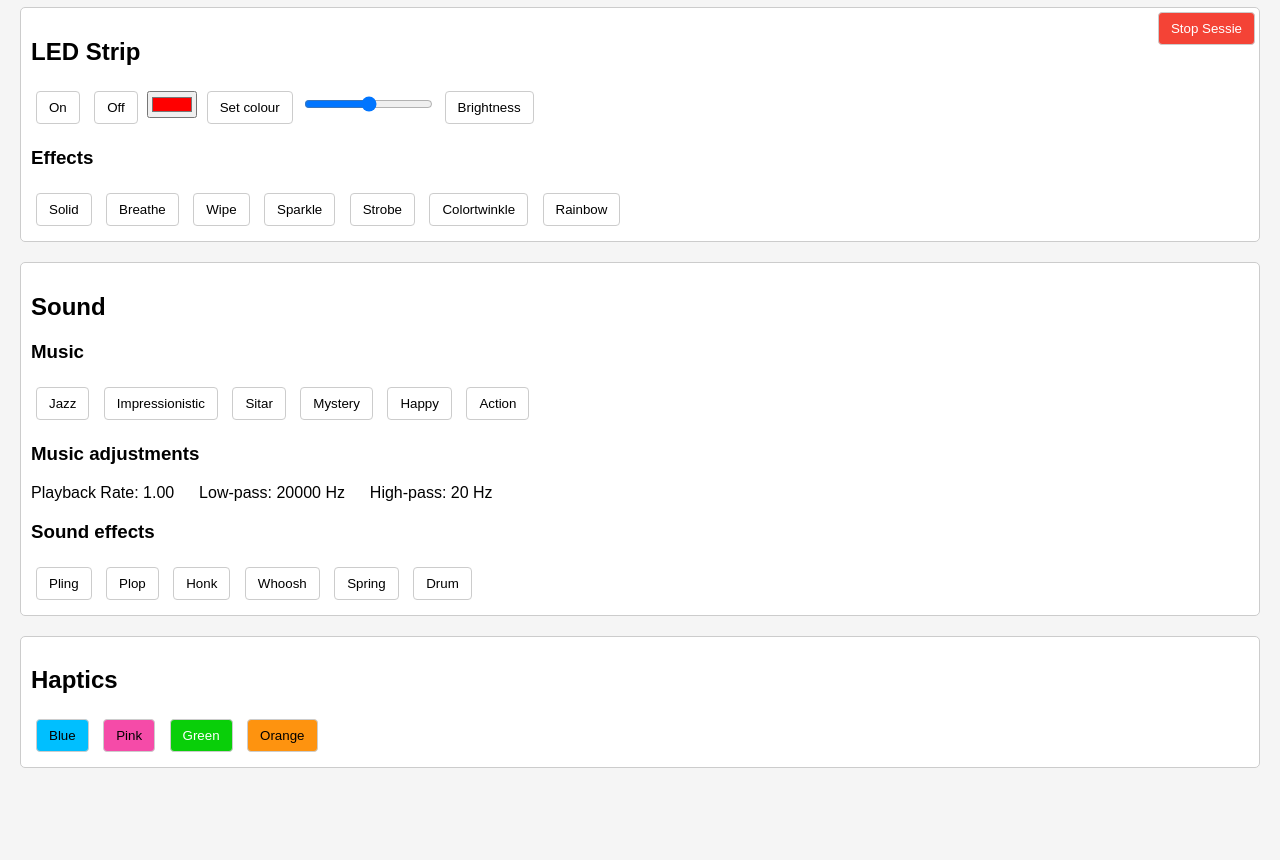
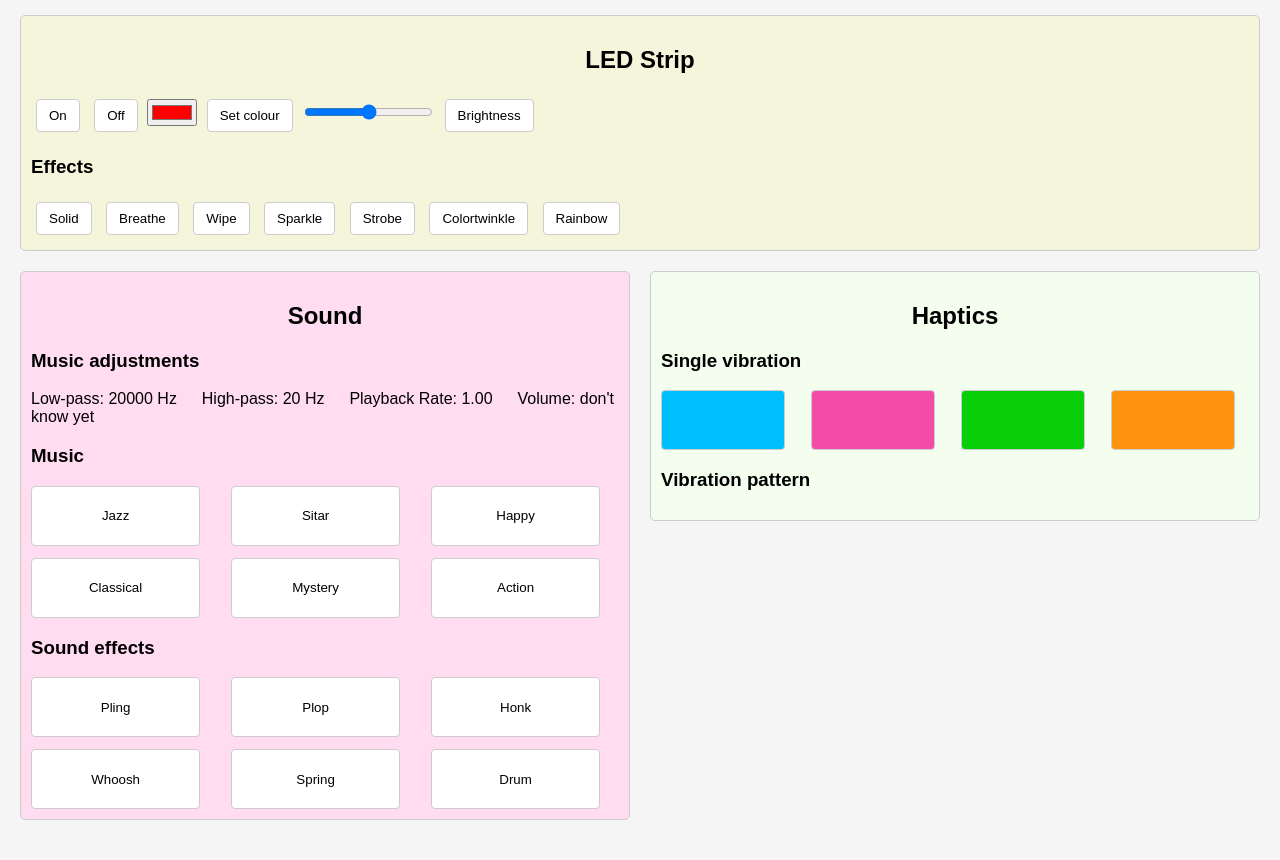
Before and after one commit to rachel323/participatory-design-toolkit, a website: page sensory-dashboard/public/dashboard.html in a window 1280 px wide. Shown: the part 73-933 px from the top of the page. Before the commit the page ends 861 px from the top, so only its background shows below. Drawn offline with Linux system fonts and the light colour scheme; no server answers.

Commit message:
New dashboard layout

```diff
--- a/sensory-dashboard/public/dashboard.html
+++ b/sensory-dashboard/public/dashboard.html
@@ -3,16 +3,21 @@
 <head>
     <title>Wizard Control Dashboard</title>
     <link rel="stylesheet" href="/styles.css">
+    <form action="/stop-session" method="POST" style="text-align: right;">
+        <button type="submit" class="stop-button">Stop Session</button>
+    </form>
 </head>
 <body>
     <h1>Wizard Control Dashboard</h1>
-    <form action="/stop-session" method="POST" style="text-align: right;">
-        <button type="submit" class="stop-button">Stop Sessie</button>
-    </form>
+
+</head>
+<body>
+
+
 
     <div id="dashboardSections">
         <!-- WLED Controls -->
-        <div class="section" id="ledStripSection">
+        <div class="section" id="ledStripSection" style="background-color: beige;">
             <h2>LED Strip</h2>
             <button onclick="sendWLEDCommand('on', 'LED AAN')">On</button>
             <button onclick="sendWLEDCommand('off', 'LED UIT')">Off</button>
@@ -35,30 +40,38 @@
             </div>
         </div>
 
+        <div class="side-by-side-panels">
             <!-- Sound Controls -->
-        <div class="section" id="soundSection">
+            <div class="section" id="soundSection" style="background-color: rgb(255, 220, 240);">
                 <h2>Sound</h2>
                 <!-- make sure the correct soundfiles are in the 'sounds' folder in the project
                 also check this at the KEYMAP section below for sounds triggered by keys-->
+
                 <div class="subsection">
-                <h3>Music</h3>
-                <button data-file="/sounds/bg_jazz.mp3" onclick="playMusic('/sounds/bg_jazz.mp3', this)">Jazz</button>
-                <button data-file="/sounds/bg_classical.wav" onclick="playMusic('/sounds/bg_classical.wav', this)">Impressionistic</button>
-                <button data-file="/sounds/bg_sitar.mp3" onclick="playMusic('/sounds/bg_sitar.mp3', this)">Sitar</button>
-                <button data-file="/sounds/bg_mystery-bells.mp3" onclick="playMusic('/sounds/bg_mystery-bells.mp3', this)">Mystery</button>
-                <button data-file="/sounds/bg_happy-upbeat.mp3" onclick="playMusic('/sounds/bg_happy-upbeat.mp3', this)">Happy</button>
-                <button data-file="/sounds/bg_action.mp3" onclick="playMusic('/sounds/bg_action.mp3', this)">Action</button>
+                    <h3>Music adjustments</h3>
+                    <p> Low-pass: <span id="lowpassValue">20000</span> Hz
+                    &emsp; High-pass: <span id="highpassValue">20</span> Hz
+                    &emsp; Playback Rate: <span id="playbackValue">1.00</span>
+                    &emsp; Volume: don't know yet
+                    </p>
                 </div>
 
                 <div class="subsection">
-                <h3>Music adjustments</h3>
-                <p>Playback Rate: <span id="playbackValue">1.00</span>
-                &emsp; Low-pass: <span id="lowpassValue">20000</span> Hz
-                &emsp; High-pass: <span id="highpassValue">20</span> Hz</p>
+                    <h3>Music</h3>
+                    <div class="music-grid">
+                        <button data-file="/sounds/bg_jazz.mp3" onclick="playMusic('/sounds/bg_jazz.mp3', this)">Jazz</button>
+                        <button data-file="/sounds/bg_sitar.mp3" onclick="playMusic('/sounds/bg_sitar.mp3', this)">Sitar</button>
+                        <button data-file="/sounds/bg_happy-upbeat.mp3" onclick="playMusic('/sounds/bg_happy-upbeat.mp3', this)">Happy</button>
+                        <button data-file="/sounds/bg_classical.wav" onclick="playMusic('/sounds/bg_classical.wav', this)">Classical</button>
+                        <button data-file="/sounds/bg_mystery-bells.mp3" onclick="playMusic('/sounds/bg_mystery-bells.mp3', this)">Mystery</button>
+                        <button data-file="/sounds/bg_action.mp3" onclick="playMusic('/sounds/bg_action.mp3', this)">Action</button>
                     </div>
+                </div>
+
 
                 <div class="subsection">
                     <h3>Sound effects</h3>
+                    <div class="music-grid">
                         <button onclick="playSfx('/sounds/sfx_pling.wav', this)">Pling</button>
                         <button onclick="playSfx('/sounds/sfx_plop.mp3', this)">Plop</button>
                         <button onclick="playSfx('/sounds/sfx_honk.wav', this)">Honk</button>
@@ -67,17 +80,21 @@
                         <button onclick="playSfx('/sounds/sfx_drum.wav', this)">Drum</button>
                     </div>
                 </div>
+            </div>
 
             <!-- Haptics Controls -->
-        <div class="section" id="hapticsSection">
+            <div class="section" id="hapticsSection" style="background-color: rgb(243, 254, 238);">
                     <h2>Haptics</h2>
+                    <h3> Single vibration</h3>
+                    <div class="haptics-grid">
+                        <button onclick="vibrateMotor(1)" style="background-color: rgb(0, 191, 255);"></button>
+                        <button onclick="vibrateMotor(2)" style="background-color: rgb(245, 75, 168);"></button>
+                        <button onclick="vibrateMotor(3)" style="background-color: rgb(9, 207, 9); color: white;"></button>
+                        <button onclick="vibrateMotor(4)" style="background-color: rgb(254, 147, 15);"></button>
+                    </div>
 
-                <button onclick="vibrateMotor(1)" style="background-color: rgb(0, 191, 255);">Blue</button>
-                <button onclick="vibrateMotor(2)" style="background-color: rgb(245, 75, 168);">Pink</button>
-                <button onclick="vibrateMotor(3)" style="background-color: rgb(9, 207, 9); color: white;">Green</button>
-                <button onclick="vibrateMotor(4)" style="background-color: rgb(254, 147, 15);">Orange</button>
-
-
+                    <h3> Vibration pattern</h3>
+            </div>
         </div>
     </div>
 
--- a/sensory-dashboard/public/styles.css
+++ b/sensory-dashboard/public/styles.css
@@ -3,6 +3,16 @@ body {
     font-family: Arial, sans-serif;
     margin: 20px;
     background-color: #f5f5f5;
+}
+
+h1 {
+    text-align: center;
+    margin-bottom: 30px;
+}
+
+h2 {
+    text-align: center;
+    margin-bottom: 20px;
 }
 
 .container {
@@ -20,6 +30,54 @@ body {
     padding: 15px;
     border-radius: 5px;
     background-color: white;
+}
+
+.side-by-side-panels {
+    display: grid;
+    grid-template-columns: 1fr 1fr;
+    gap: 20px;
+    align-items: start;
+}
+
+.side-by-side-panels .section {
+    width: 100%;
+    box-sizing: border-box;
+}
+
+.music-grid {
+    display: grid;
+    grid-template-columns: repeat(3, minmax(0, 1fr));
+    gap: 12px;
+    margin-top: 10px;
+}
+
+.music-grid button {
+    width: 90%;
+    min-height: 60px;
+    margin: 0;
+    display: flex;
+    align-items: center;
+    justify-content: center;
+    text-align: center;
+    box-sizing: border-box;
+}
+
+.haptics-grid {
+    display: grid;
+    grid-template-columns: repeat(4, minmax(0, 1fr));
+    gap: 12px;
+    margin-top: 10px;
+}
+
+.haptics-grid button {
+    width: 90%;
+    min-height: 60px;
+    margin: 0;
+    display: flex;
+    align-items: center;
+    justify-content: center;
+    text-align: center;
+    box-sizing: border-box;
 }
 
 /* Algemene stijl voor knoppen */
@@ -51,14 +109,14 @@ button {
 
 /* Active buttons (sound is playing) */
 button.active {
-    background-color: #8ec0ea; /* Blue */
+    background-color: #c6c6c6; /* Light grey */
     color: white;
-    border-color: #8ec0ea;
+    border-color: #c6c6c6;
 }
 
 /* Hover-effect for all buttons */
 button:hover {
-    background-color: #fede59;
+    background-color: #fff8da;
 }
 
 /* Stijl voor de secties */
--- a/sensory-dashboard/src/routes/motor.js
+++ b/sensory-dashboard/src/routes/motor.js
@@ -8,7 +8,7 @@ router.post("/:id/vibrate", async (req, res) => {
     const motors = {
         1: "192.168.1.66", //de blauwe
         2: "192.168.1.73", //de roze
-        3: "192.168.1.103"
+        3: "192.168.1.232" //oranje
     };
 
     const ip = motors[req.params.id];
```
Also changed, not shown: sensory-dashboard/logs.json (+32 -0 lines). Lines whose indentation alone changed are shown as unchanged.
